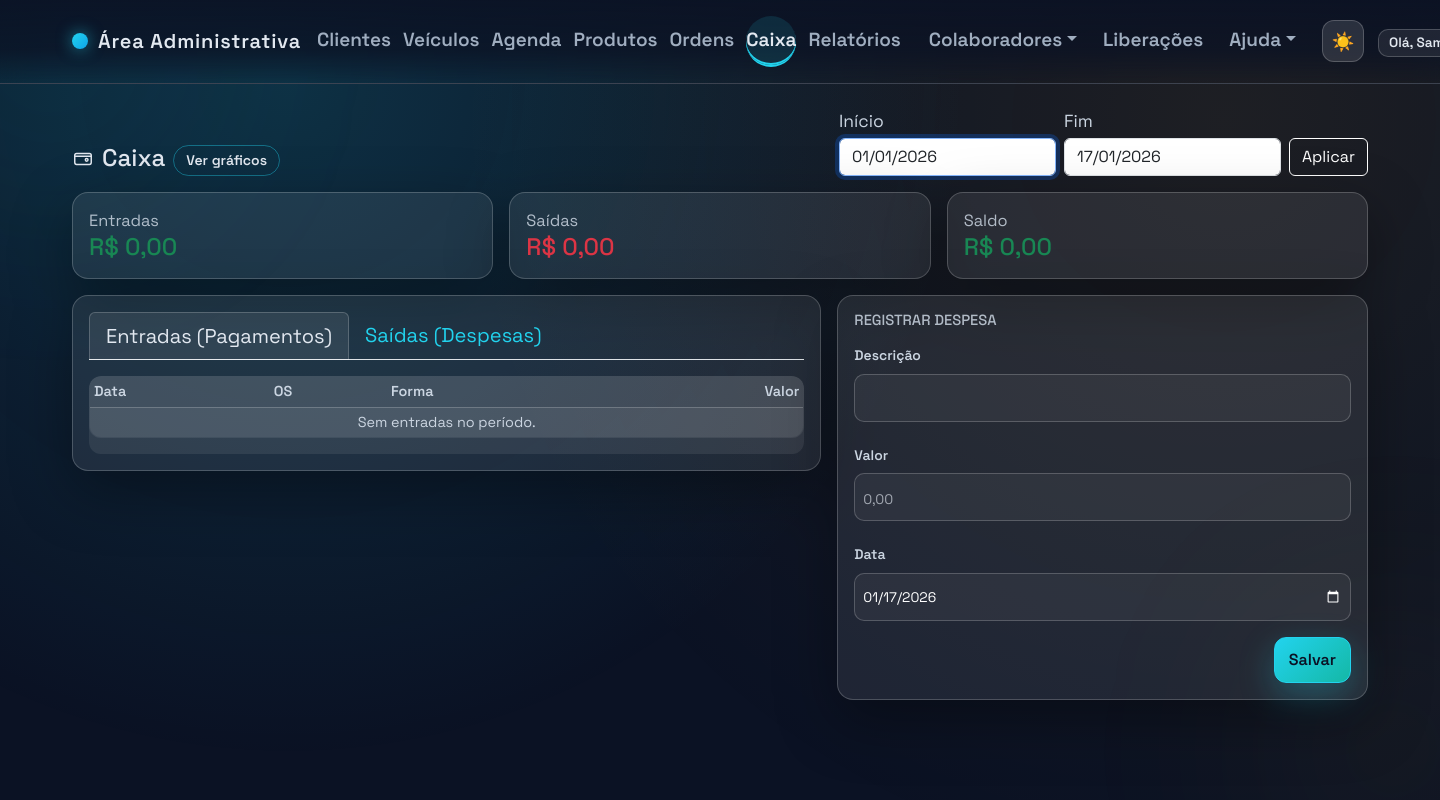
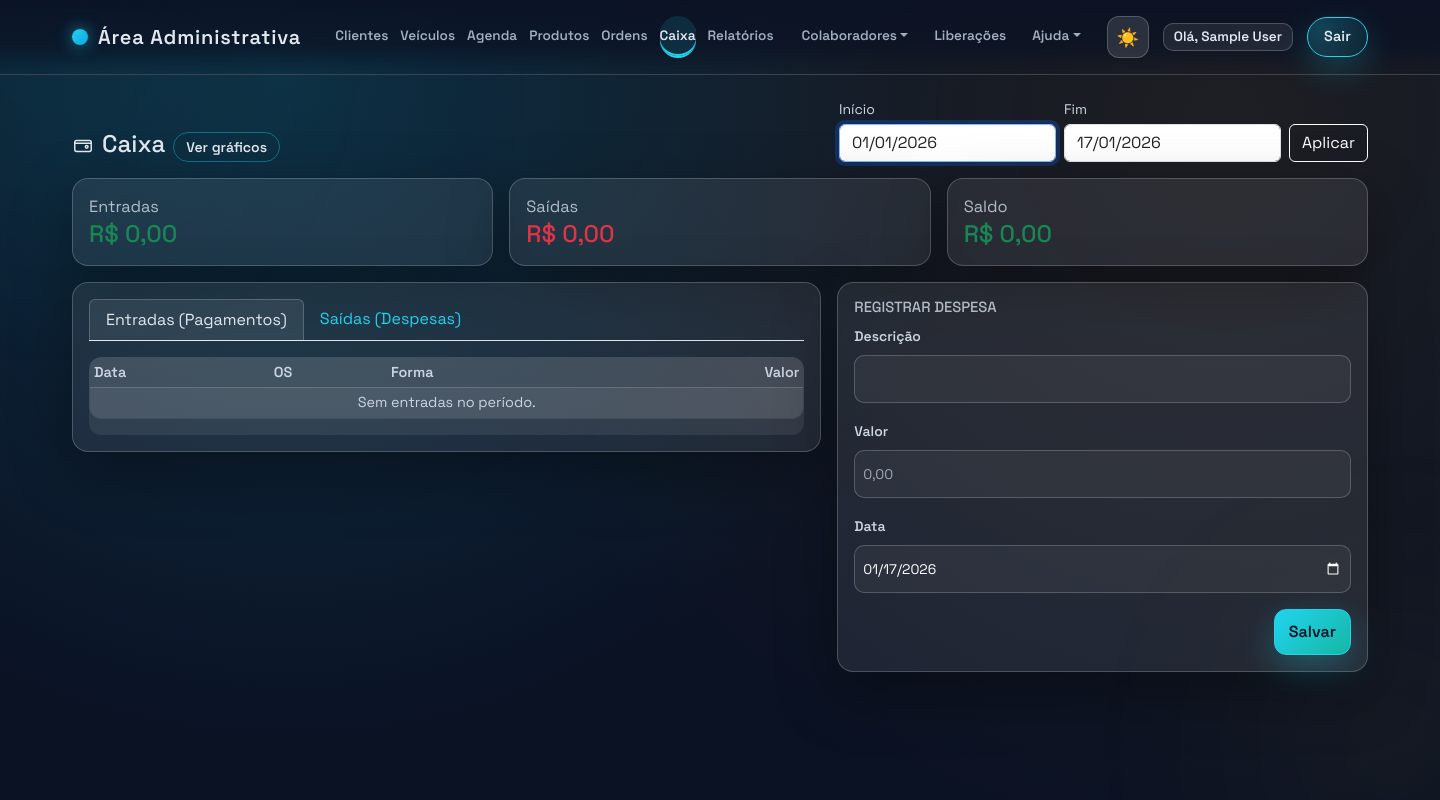
Before and after one commit to andreportol/SaaS_Gestao_Oficina, a Django app: page /caixa/ in a window 1440 px wide; the page is wider, and only the part inside the window is pictured. Run offline with Django 5.2, Linux system fonts and the light colour scheme; the visitor is signed in with stand-in values (Sample User, id 1); data that the repository does not hold is empty.

Commit message:
Atualizando arquivos e configurando os templates.

```diff
--- a/core/forms.py
+++ b/core/forms.py
@@ -498,9 +498,26 @@ class PagamentoForm(EmpresaFormMixin):
         model = Pagamento
         fields = ["forma_pagamento", "valor", "pago_em"]
         widgets = {
-            "pago_em": forms.DateInput(format="%Y-%m-%d", attrs={"type": "date", "class": "form-control form-control-sm"}),
+            "pago_em": forms.TextInput(
+                attrs={
+                    "class": "form-control form-control-sm",
+                    "placeholder": "dd/mm/aaaa",
+                    "inputmode": "numeric",
+                    "data-date-picker": "br",
+                    "autocomplete": "off",
+                }
+            ),
             "forma_pagamento": forms.Select(attrs={"class": "form-control form-control-sm"}),
-            "valor": forms.NumberInput(attrs={"class": "form-control form-control-sm", "min": "0", "step": "0.01"}),
+            "valor": forms.TextInput(
+                attrs={
+                    "class": "form-control form-control-sm",
+                    "placeholder": "0,00",
+                    "inputmode": "decimal",
+                    "data-format": "currency2",
+                    "data-format-live": "true",
+                    "autocomplete": "off",
+                }
+            ),
         }
 
     def __init__(self, *args, **kwargs):
@@ -509,6 +526,11 @@ class PagamentoForm(EmpresaFormMixin):
             self.fields["forma_pagamento"].choices = Pagamento.Metodo.choices
         if not self.initial.get("pago_em"):
             self.initial["pago_em"] = timezone.now().date()
+        if "pago_em" in self.fields:
+            self.fields["pago_em"].input_formats = ["%d/%m/%Y", "%Y-%m-%d"]
+            initial = self.initial.get("pago_em")
+            if isinstance(initial, (datetime, date)):
+                self.initial["pago_em"] = initial.strftime("%d/%m/%Y")
 
 
 class DespesaForm(EmpresaFormMixin):
--- a/core/static/core/styles.css
+++ b/core/static/core/styles.css
@@ -15,13 +15,19 @@
     box-sizing: border-box;
 }
 
+html {
+    font-size: 16px;
+    text-size-adjust: 100%;
+    -webkit-text-size-adjust: 100%;
+}
+
 body {
     font-family: 'Space Grotesk', 'Inter', system-ui, -apple-system, sans-serif;
     min-height: 100vh;
     background: var(--bg);
     color: var(--text);
     position: relative;
-    font-size: 20px;
+    font-size: 1rem;
     color-scheme: dark;
 }
 
@@ -177,6 +183,19 @@ a:hover {
 .navbar-dark .navbar-nav .nav-link.active {
     color: var(--text) !important;
     border-color: var(--accent);
+}
+
+.is-authenticated:not(.is-superuser) .app-nav .navbar-nav .nav-link {
+    font-size: 0.95rem;
+}
+
+.is-superuser .app-nav .navbar-nav .nav-link {
+    font-size: 0.85rem;
+}
+
+.is-superuser .app-nav .btn-nav,
+.is-superuser .app-nav .btn-nav-secondary {
+    font-size: 0.9rem;
 }
 
 .nav-pill.active {
--- a/core/views.py
+++ b/core/views.py
@@ -14,6 +14,7 @@ from django.contrib.auth.mixins import LoginRequiredMixin, UserPassesTestMixin
 from django.contrib.auth.views import LoginView
 from django.conf import settings
 from django.core.exceptions import PermissionDenied
+from django.core.files.storage import default_storage
 from django.db import IntegrityError
 from django.db.models import Q, Sum
 from django.db.models.functions import TruncDate, TruncMonth, TruncYear
@@ -1035,9 +1036,38 @@ class OrdemServicoPdfView(LoginRequiredMixin, View):
             pk=pk,
         )
         empresa = os_obj.empresa or request.user.empresa
+        def _logo_exists(company):
+            if not company:
+                return False
+            checker = getattr(company, "logomarca_existe", None)
+            if callable(checker):
+                return checker()
+            logo = getattr(company, "logomarca", None)
+            if not logo:
+                return False
+            storage = getattr(logo, "storage", None) or default_storage
+            try:
+                return storage.exists(logo.name)
+            except Exception:
+                return False
+
+        def _logo_url(company):
+            if not company:
+                return ""
+            getter = getattr(company, "logomarca_url", None)
+            if callable(getter):
+                return getter() or ""
+            logo = getattr(company, "logomarca", None)
+            if not logo:
+                return ""
+            try:
+                return logo.url
+            except Exception:
+                return ""
+
         logo_src = None
         logo_path = None
-        if empresa and empresa.logomarca_existe():
+        if _logo_exists(empresa):
             try:
                 logo_path = empresa.logomarca.path
             except (NotImplementedError, OSError, ValueError):
@@ -1082,7 +1112,7 @@ class OrdemServicoPdfView(LoginRequiredMixin, View):
                 if path.exists():
                     logo_src = path.as_uri()
             if not logo_src:
-                logo_src = empresa.logomarca_url() or None
+                logo_src = _logo_url(empresa) or None
 
         context = {
             "object": os_obj,
--- a/templates/base.html
+++ b/templates/base.html
@@ -11,7 +11,7 @@
     <link rel="stylesheet" href="{% static 'core/styles.css' %}">
     {% block extra_head %}{% endblock %}
 </head>
-<body class="app-bg">
+<body class="app-bg{% if user.is_authenticated %} is-authenticated{% endif %}{% if user.is_superuser %} is-superuser{% endif %}">
 <div class="app-blob app-blob-1"></div>
 <div class="app-blob app-blob-2"></div>
 <nav class="navbar navbar-expand-lg navbar-dark app-nav py-3">
@@ -193,6 +193,9 @@
 <script src="https://cdn.jsdelivr.net/npm/bootstrap@5.3.3/dist/js/bootstrap.bundle.min.js"></script>
 <script>
     (function() {
+        if (document.querySelector('[data-skip-autofocus="true"]')) {
+            return;
+        }
         const firstInput = document.querySelector('main input:not([type="hidden"]), main select, main textarea');
         if (firstInput && !firstInput.hasAttribute('autofocus')) {
             firstInput.focus();
@@ -658,6 +661,25 @@
         moneyInputs.forEach((input) => {
             input.addEventListener("blur", () => formatMoney(input));
         });
+
+        const liveMoneyInputs = document.querySelectorAll('[data-format="currency2"][data-format-live="true"]');
+        liveMoneyInputs.forEach((input) => {
+            const formatLive = () => {
+                const digits = input.value.replace(/\D/g, "");
+                if (!digits) {
+                    input.value = "";
+                    return;
+                }
+                const cents = parseInt(digits, 10);
+                if (Number.isNaN(cents)) {
+                    input.value = "";
+                    return;
+                }
+                input.value = (cents / 100).toFixed(2);
+            };
+            input.addEventListener("input", formatLive);
+            formatLive();
+        });
     })();
 
     (function() {
--- a/templates/core/os_detail.html
+++ b/templates/core/os_detail.html
@@ -1,6 +1,6 @@
 {% extends "base.html" %}
 {% block content %}
-<div class="os-detail-page">
+<div class="os-detail-page" data-skip-autofocus="true">
 <div class="d-flex justify-content-between align-items-center mb-3">
     <div class="d-flex align-items-center gap-2 flex-wrap">
         <h1 class="h4 mb-0">OS #{{ object.id }} - {{ object.cliente.nome }}</h1>
```
Also changed, not shown: 1 other file.
